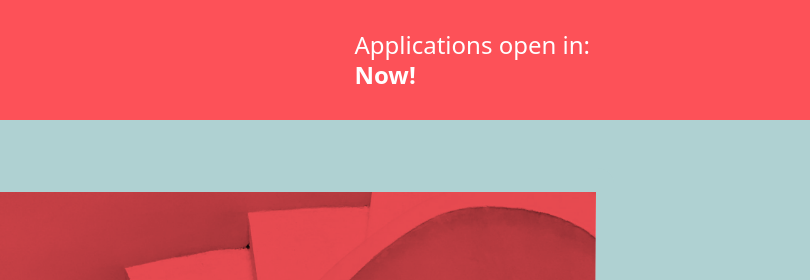
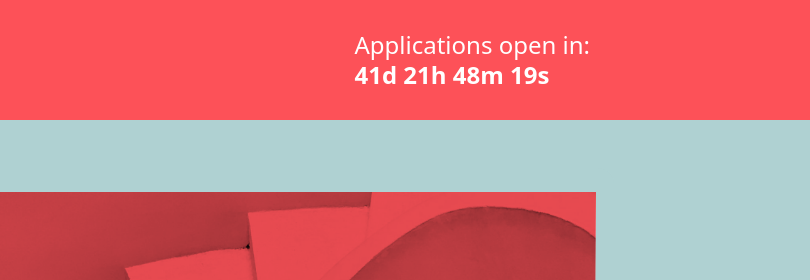
Before and after one commit to The-Chicago-Network/the-rung-landing-page, a plain HTML site: page index.html in a window 1280 px wide. Shown: the top 280 px of the page, 470-1280 px from the left. Drawn offline with nearby package versions, Linux system fonts and the light colour scheme.

Commit message:
Update index.html

```diff
--- a/index.html
+++ b/index.html
@@ -384,7 +384,7 @@
   </body>
   <script>
     // Set the date we're counting down to
-    var countDownDate = new Date("Oct 22, 2026 09:00:00").getTime();
+    var countDownDate = new Date("Dec 03, 2026 11:59:00").getTime();
 
     // Update the count down every 1 second
     var x = setInterval(function () {
```
